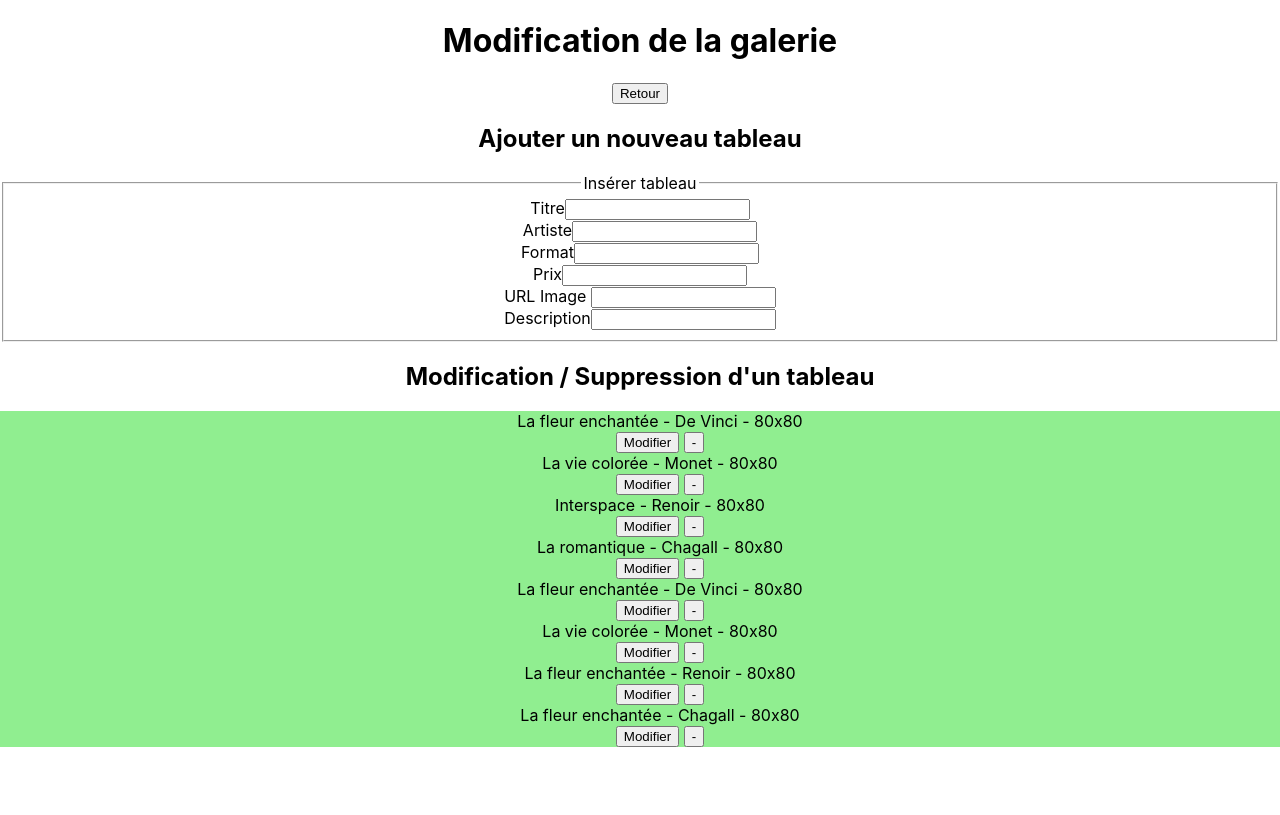
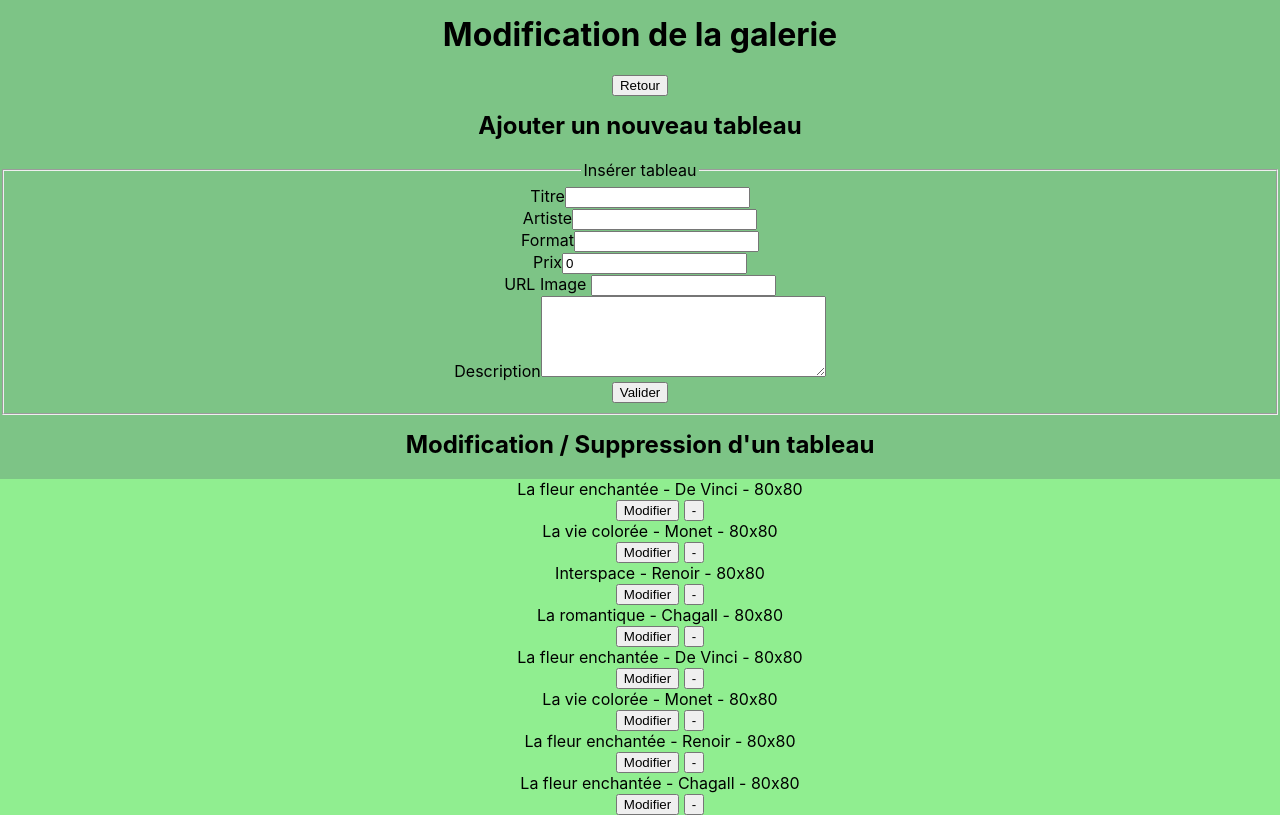
Before and after one commit to adele-dev/peinture, a React (Create React App) app: page /admin in a window 1280 px wide. Built offline with nearby package versions, Linux system fonts and the light colour scheme.

Commit message:
ajout de l'insertion de tableaux page admin

```diff
--- a/src/App.css
+++ b/src/App.css
@@ -1,5 +1,18 @@
+body {
+  margin-top: 0;
+  padding: 0;
+}
+
+h1,
+h2,
+h3 {
+  margin-top: 0;
+  margin-bottom: 20px;
+  padding-top: 15px;
+}
 .App {
   text-align: center;
+  background-color: #7dc486;
 }
 
 .App-logo {
--- a/src/App.js
+++ b/src/App.js
@@ -1,7 +1,7 @@
 import "./App.css";
 import Home from "./view/Home/Home";
 import AdminPage from "./view/Admin/AdminPage";
-import { BrowserRouter as Router, Switch, Route, Link } from "react-router-dom";
+import { BrowserRouter as Router, Switch, Route } from "react-router-dom";
 import Login from "./view/Login/Login";
 import PaintingDetails from "./view/Home/Components/PaintingDetails";
 
--- a/src/view/Admin/AdminPage.jsx
+++ b/src/view/Admin/AdminPage.jsx
@@ -1,6 +1,7 @@
 import React, { useState } from "react";
 import { Link } from "react-router-dom";
 import { makeStyles } from "@material-ui/core/styles";
+import axios from "axios";
 
 const useStyles = makeStyles((theme) => ({
   "@global": {
@@ -97,13 +98,30 @@ function AdminPage(props) {
     title: "",
     artist: "",
     format: "",
-    prix: "",
+    price: 0,
     image: "",
     description: "",
   });
 
   const handleChange = (e) => {
     setForm({ ...form, [e.target.name]: e.target.value });
+  };
+
+  const handlePrice = (e) => {
+    const value = e.target.value;
+    let price;
+    if (value !== "") {
+      price = parseInt(e.target.value);
+    } else {
+      price = 0;
+    }
+    setForm({ ...form, ...{ price: price } });
+  };
+
+  // Query to post datas into table GAMES - INSERT INTO
+  const submitForm = async (e) => {
+    e.preventDefault();
+    await axios.post("http://localhost:8000/api/paintings", form);
   };
 
   return (
@@ -113,7 +131,7 @@ function AdminPage(props) {
         <button>Retour</button>
       </Link>
       <h2>Ajouter un nouveau tableau</h2>
-      <form>
+      <form onSubmit={submitForm}>
         <fieldset>
           <legend>Insérer tableau</legend>
           <div>
@@ -147,9 +165,9 @@ function AdminPage(props) {
             <label for="">Prix</label>
             <input
               type="text"
-              onChange={handleChange}
+              onChange={handlePrice}
               name="price"
-              value={form.price}
+              value={form.price.toString()}
             />
           </div>
           <div>
@@ -163,13 +181,15 @@ function AdminPage(props) {
           </div>
           <div>
             <label for="">Description</label>
-            <input
-              type="text"
+            <textarea
+              name="description"
               onChange={handleChange}
-              name="description"
               value={form.description}
-            />
+              rows="5"
+              cols="33"
+            ></textarea>
           </div>
+          <button type="submit">Valider</button>
         </fieldset>
       </form>
 
--- a/src/view/Home/Components/PaintingCard.jsx
+++ b/src/view/Home/Components/PaintingCard.jsx
@@ -27,7 +27,7 @@ function PaintingCard({ id, title, artist, format, price, image }) {
 
   return (
     <>
-      <Link to={`/paintings/${id}`}>
+      <Link style={{ textDecoration: "none" }} to={`/paintings/${id}`}>
         <Card className={classes.root}>
           <CardHeader title={title} subheader={artist} />
           <CardMedia className={classes.media} image={image} title={title} />
--- a/src/view/Home/Components/PaintingDetails.jsx
+++ b/src/view/Home/Components/PaintingDetails.jsx
@@ -1,10 +1,18 @@
 import axios from "axios";
 import React, { useEffect, useState } from "react";
-import { useParams } from "react-router-dom";
+import { Link, useParams } from "react-router-dom";
+import { makeStyles } from "@material-ui/core/styles";
+
+const useStyles = makeStyles((theme) => ({
+  container: {
+    width: "60%",
+    margin: "auto",
+  },
+}));
 
 function PaintingDetails({ match }) {
+  const classes = useStyles();
   const [painting, setPainting] = useState({});
-
   const { id } = useParams();
 
   useEffect(() => {
@@ -22,10 +30,13 @@ function PaintingDetails({ match }) {
     }
   }, [match?.params?.id]);
   return (
-    <div>
+    <div className={classes.container}>
       <h3>{painting?.title}</h3>
-      <img src={painting?.image} alt={painting?.title} />
+      <img src={painting?.image} alt={painting?.title} width="500px" />
       <p>{painting?.description}</p>
+      <Link to="/">
+        <button>Retour</button>
+      </Link>
     </div>
   );
 }
--- a/src/view/Home/Components/PaintingsList.jsx
+++ b/src/view/Home/Components/PaintingsList.jsx
@@ -107,7 +107,7 @@ function PaintingsList(props) {
   }, []);
   return (
     <div>
-      <h3>Tous nos tableaux</h3>
+      <h3>Découvrez nos tableaux</h3>
       <div className={classes.gallery}>
         {paintings.map((painting) => (
           <PaintingCard key={painting.id} {...painting} />
```
